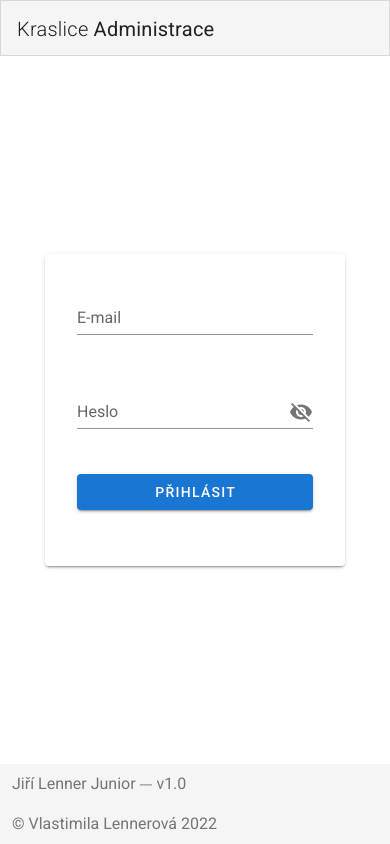
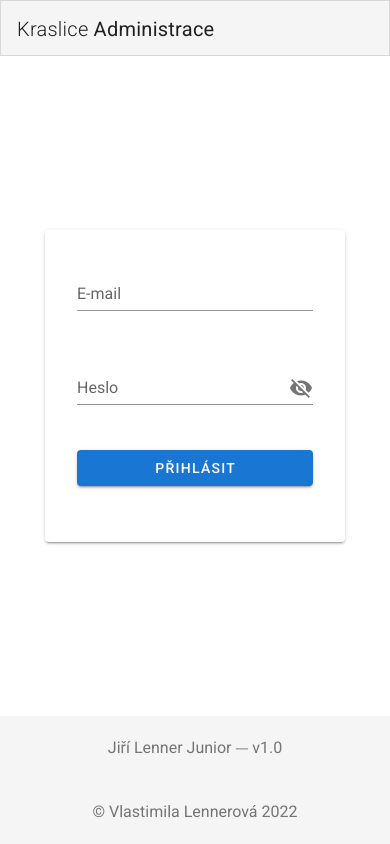
Before and after one commit to Jiri-Lenner/project_vejce_administration, a Vue app: page /login in a window 390 px wide. Built offline with nearby package versions, Linux system fonts and the light colour scheme.

Commit message:
responsive grid users checkpoint

```diff
--- a/src/App.vue
+++ b/src/App.vue
@@ -85,30 +85,45 @@
 			</v-list>
 		</v-navigation-drawer>
 		<v-main>
-			<v-container fill-height>
+			<v-container fill-height align-start>
 				<router-view />
 			</v-container>
 		</v-main>
+		<v-footer inset padless d-flex>
+			<v-container>
+				<v-row justify="center">
+					<v-col
+						cols="12"
+						class="col-md-6 col-sm-12 col-xs-12"
+						style="
+							display: flex !important;
+							justify-content: center !important;
+						"
+						><p
+							class="ma-0 pa-2 px-3 grey--text text--darken-1"
+							style="display: inline"
+						>
+							Jiří Lenner Junior ⏤ v1.0
+						</p></v-col
+					>
 
-		<v-footer app inset padless d-flex>
-			<p
-				class="ma-0 pa-2 px-3 grey--text text--darken-1"
-			>
-				Jiří Lenner Junior ⏤ v1.0
-			</p>
-
-			<v-spacer></v-spacer>
-
-			<p
-				class="ma-0 pa-2 px-3 grey--text text--darken-1"
-			>
-				© Vlastimila Lennerová 2022
-			</p>
-
-			<!-- <p><
-				Designed and Produced by Jiří Lenner Junior
-			</p>
-			<p>© Vlastimila Lennerová 2022</p> -->
+					<v-col
+						cols="12"
+						class="col-md-6 col-sm-12 col-xs-12"
+						style="
+							display: flex !important;
+							justify-content: center !important;
+						"
+					>
+						<p
+							class="ma-0 pa-2 px-3 grey--text text--darken-1"
+							style="display: inline"
+						>
+							© Vlastimila Lennerová 2022
+						</p></v-col
+					>
+				</v-row>
+			</v-container>
 		</v-footer>
 	</v-app>
 </template>
@@ -127,6 +142,9 @@ export default {
 			} else {
 				return this.items;
 			}
+		},
+		windowWidth() {
+			return window.innerWidth;
 		},
 	},
 
--- a/src/views/Users.vue
+++ b/src/views/Users.vue
@@ -1,5 +1,24 @@
 <template>
-	<v-container><div>Uzivatele</div></v-container>
+	<v-container align-start justify-start>
+		<v-row>
+			<v-col class="col-md-4 col-sm-6">
+				<v-card class="pa-4">
+					<v-card-title>Bob</v-card-title>
+					<v-card-subtitle>Admin</v-card-subtitle>
+					<v-card-actions>
+						<v-btn color="primary"
+							>Upravit</v-btn
+						>
+						<v-btn
+							dark
+							class="red accent-2 ml-4"
+							>Odstranit</v-btn
+						>
+					</v-card-actions>
+				</v-card>
+			</v-col>
+		</v-row>
+	</v-container>
 </template>
 
 <script>
@@ -9,6 +28,8 @@ export default {
 		if (!this.$store.state.token) {
 			this.$router.push('/login');
 		}
+		// get users!
+		// TODO auto odhlašování!
 	},
 };
 </script>
```
Also changed, not shown: src/views/Login.vue (+1 -6 lines), 1 other file (tests, documents, lock files or other folders).
